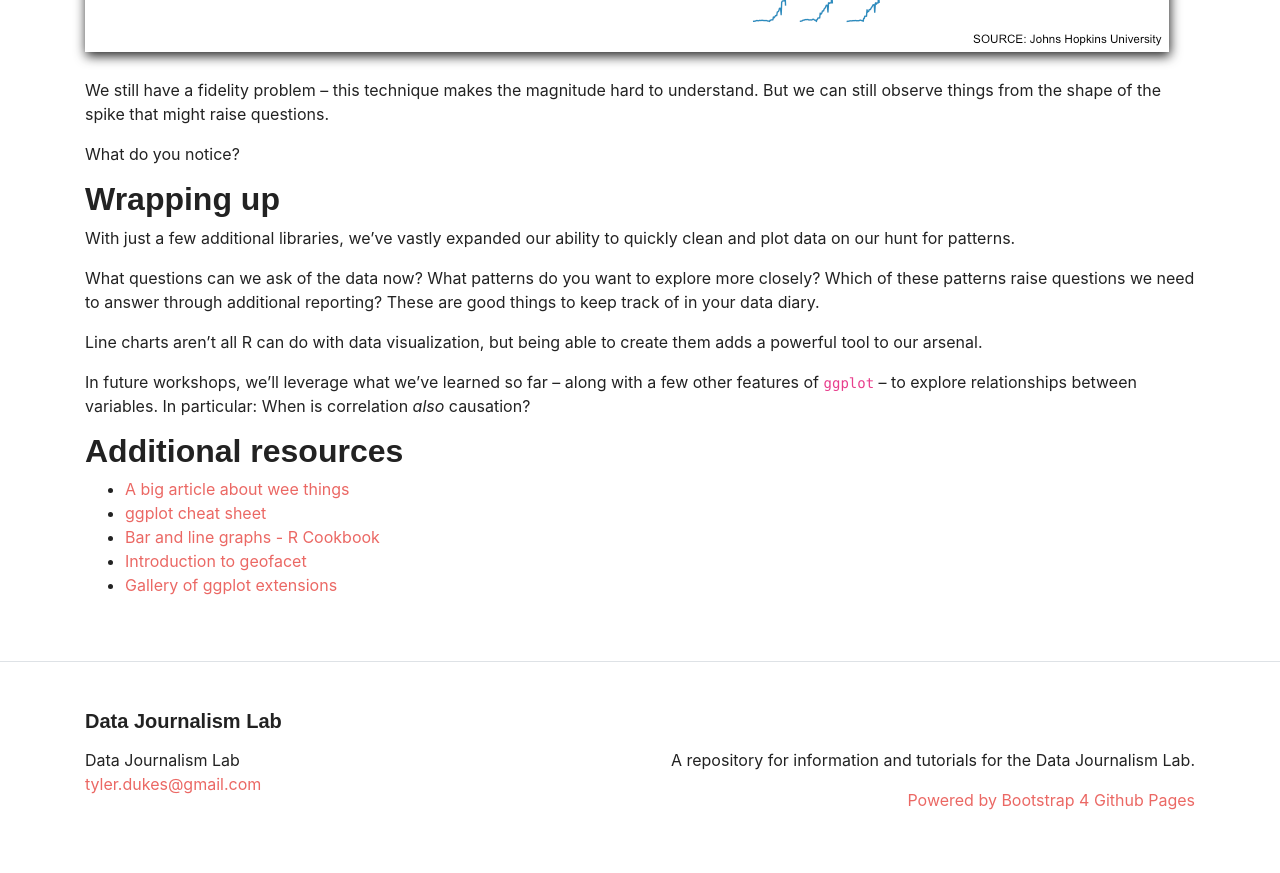
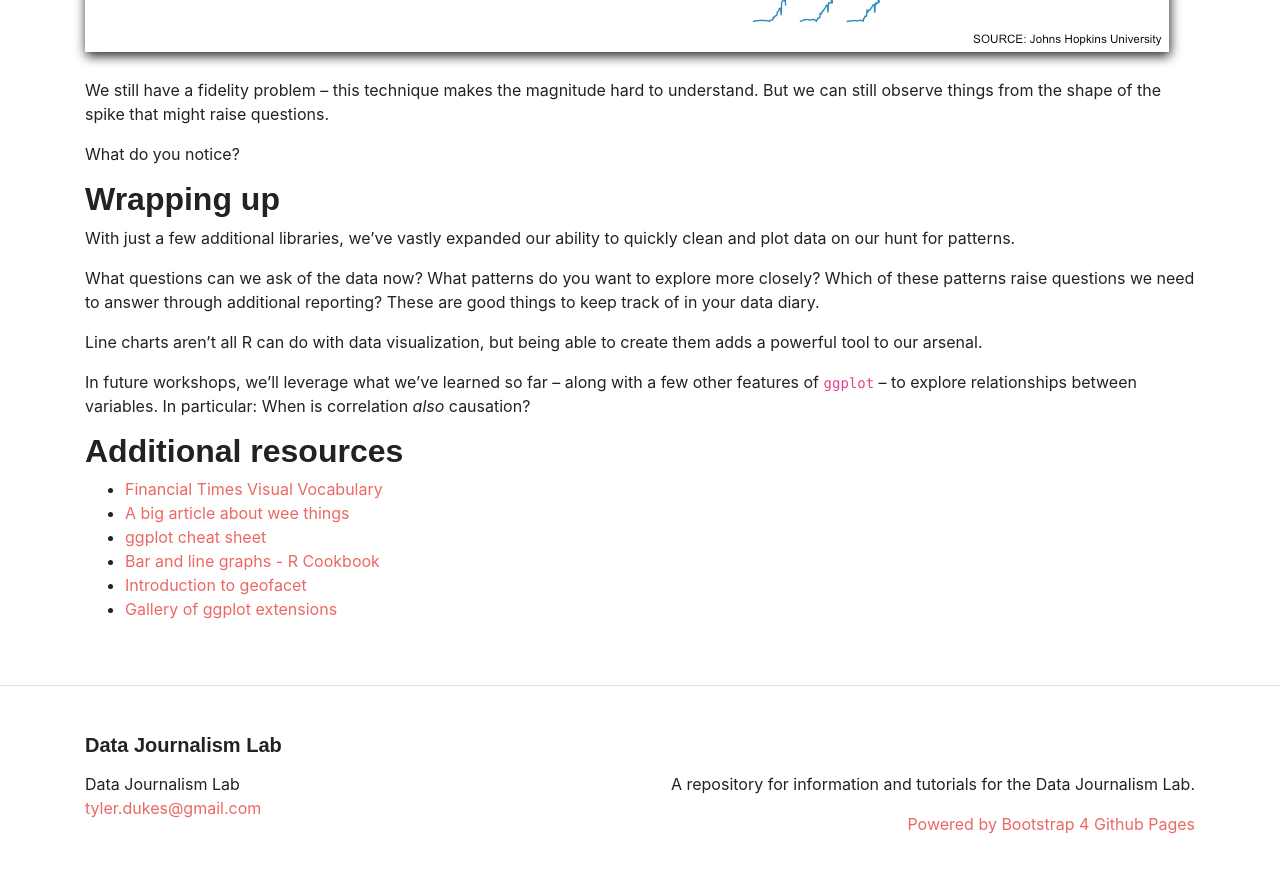
Before and after one commit to mtdukes/data-journalism-lab, a Jekyll site: the page built from _pages/02-data-viz.md, in a window 1280 px wide and 900 px high, scrolled down 15167 px. Shown: the top 873 px of the window. Built offline with Jekyll 4.4.1, drawn with Linux system fonts in a browser that asks for light colours; some web fonts are replaced.

Commit message:
adding link

```diff
--- a/_pages/02-data-viz.md
+++ b/_pages/02-data-viz.md
@@ -522,6 +522,7 @@ Line charts aren't all R can do with data visualization, but being able to creat
 In future workshops, we'll leverage what we've learned so far – along with a few other features of `ggplot` – to explore relationships between variables. In particular: When is correlation _also_ causation?
 
 ## Additional resources
+* [Financial Times Visual Vocabulary](https://ft-interactive.github.io/visual-vocabulary/)
 * [A big article about wee things](https://www.propublica.org/nerds/a-big-article-about-wee-things)
 * [ggplot cheat sheet](https://github.com/rstudio/cheatsheets/blob/main/data-visualization-2.1.pdf)
 * [Bar and line graphs - R Cookbook](http://www.cookbook-r.com/Graphs/Bar_and_line_graphs_(ggplot2)/)
```
